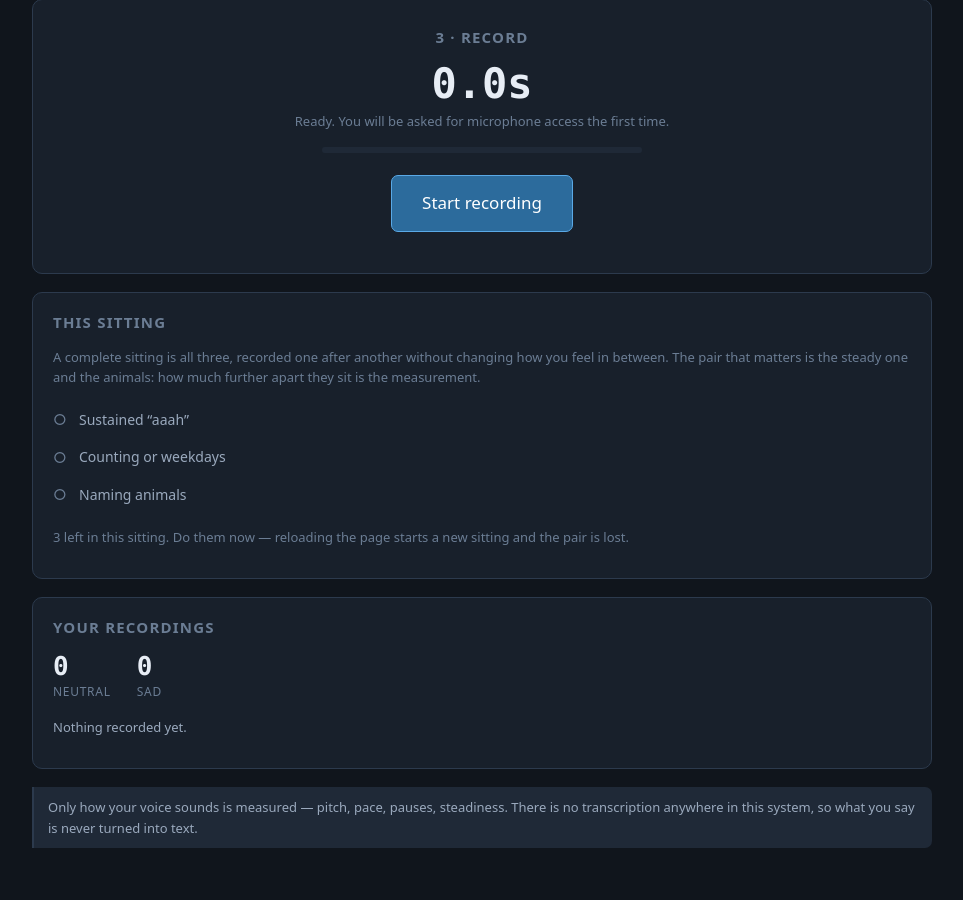
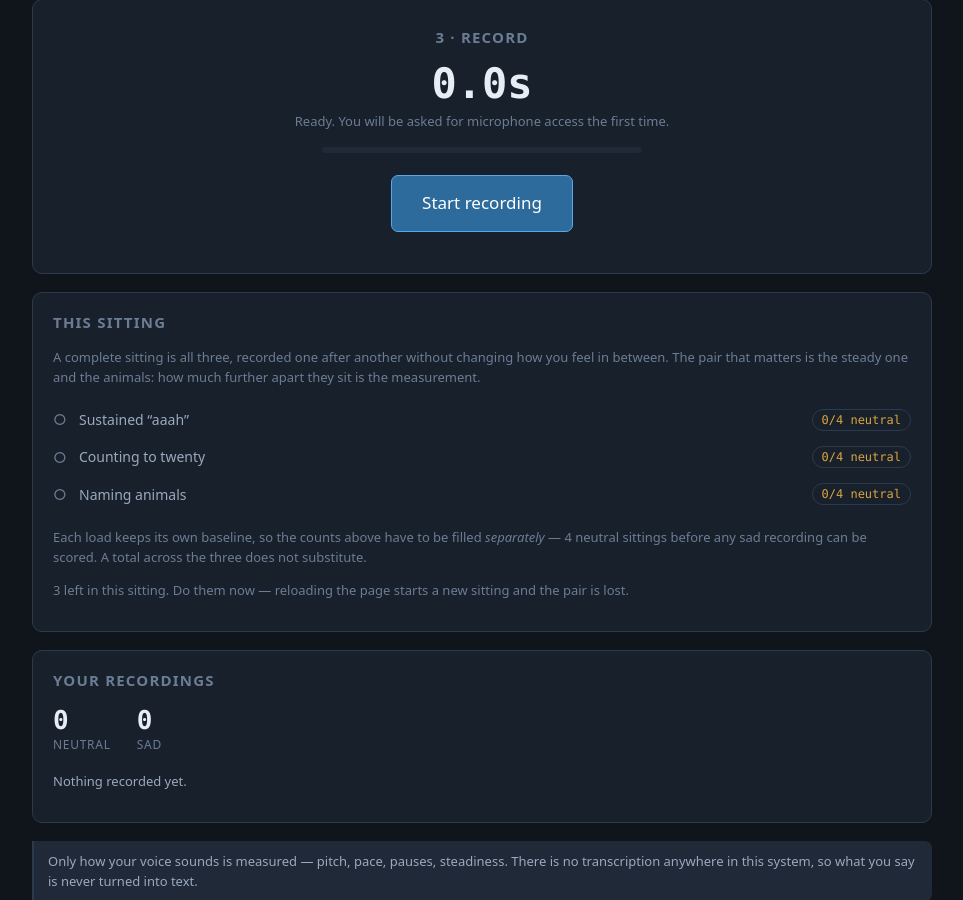
Before and after one commit to AbhijithSriram/voice-lab, a Flask app: page /record in a window 1280 px wide. Shown: the part 690-1590 px from the top of the page, without its empty margins (158-1121 px from the left). Run offline with Flask 3, Linux system fonts and the light colour scheme; the visitor is signed in with stand-in values (Sample User, id 1); data comes from the database, SQL or seed files in the repository; data that the repository does not hold is empty.

Commit message:
Show per-load progress, and stop offering prompts that count for nothing
The first real subject recorded three sittings. One followed the protocol; the
other two were free prompts. Per load that left 1 neutral each for automatic,
phonation and effortful against the 3 a baseline needs, while the three free
prompts pooled into one 'untagged' baseline that did become reliable and
scored two cases at 50.45. The dashboard was right and the app was wrong: it
offered prompts that could not pair, could not contribute to the contrast, and
pooled three unrelated tasks into a single baseline -- the exact mixing per-load
baselines exist to prevent.

The free prompts and the two spare automatic prompts are gone from the bank,
deactivated rather than deleted since recordings point at them. What is left is
the three that the analysis actually consumes, which also removes the locked-out
options entirely -- there is nothing left to lock.

The record page now shows neutral progress per load against the real target
instead of a total, because a subject cannot tell from 'six neutral recordings'
that every load is short. The results headline said 'more than 3 neutral
recordings' too, which stopped being true when baselines went per-load.

```diff
--- a/voicelab/app.py
+++ b/voicelab/app.py
@@ -49,6 +49,9 @@ LABELS = [
 ]
 
 LABEL_VALUES = {value for value, _ in LABELS}
+
+# The label that builds each per-load baseline.
+BASELINE_LABEL = "neutral"
 
 
 def _now() -> str:
@@ -242,6 +245,25 @@ def create_app() -> Flask:
             (g.user["id"],),
         )
         pinned_automatic = anchor["prompt_id"] if anchor else None
+
+        # Per-load neutral counts. Each load carries its own baseline, so
+        # "six neutral recordings" means nothing on its own -- six spread over
+        # three loads leaves every one of them short. A subject cannot see that
+        # from a total, and the first person through this app recorded three
+        # sittings of which two counted for nothing.
+        per_load = {
+            row["load"]: row["n"]
+            for row in db.query(
+                "SELECT p.load, COUNT(*) AS n FROM recordings r"
+                " JOIN prompts p ON p.id = r.prompt_id"
+                " WHERE r.user_id = ? AND r.label = ? AND p.load IS NOT NULL"
+                " GROUP BY p.load",
+                (g.user["id"], BASELINE_LABEL),
+            )
+        }
+        # One to spare beyond the baseline minimum: the extras become controls,
+        # and without controls a separation cannot be computed at all.
+        neutral_target = dsp_settings.VOICE_BASELINE_MIN_SAMPLES + 1
         recent = db.query(
             "SELECT * FROM recordings WHERE user_id = ? ORDER BY created_at DESC LIMIT 10",
             (g.user["id"],),
@@ -253,6 +275,8 @@ def create_app() -> Flask:
             counts=counts,
             recent=recent,
             pinned_automatic=pinned_automatic,
+            per_load=per_load,
+            neutral_target=neutral_target,
             baseline_needed=dsp_settings.VOICE_BASELINE_MIN_SAMPLES,
         )
 
--- a/voicelab/db.py
+++ b/voicelab/db.py
@@ -146,26 +146,30 @@ DEFAULT_PROMPTS = [
     ),
     (
         "fixed",
-        "Say the days of the week, twice, at whatever pace feels natural.",
-        "automatic",
-    ),
-    (
-        "fixed",
-        "Read this aloud, twice: ‘The train leaves at seven in the morning and "
-        "arrives late in the evening. It is a long journey, but the seats are "
-        "comfortable enough to sleep.’",
-        "automatic",
-    ),
-    (
-        "fixed",
         "Name as many animals as you can, out loud, until you are asked to stop. "
         "Any language. If you run out, keep trying — the pauses are the point.",
         "effortful",
     ),
-    ("free", "Describe what you did yesterday, in as much detail as you like.", None),
-    ("free", "Describe the room you are sitting in right now.", None),
-    ("free", "Talk about a place you would like to travel to, and why.", None),
 ]
+
+# Deliberately gone, and deactivated rather than deleted because recordings
+# point at them:
+#
+#   "Say the days of the week"      a second automatic prompt, and a subject
+#   "Read this aloud: 'The train'"  can only ever use one -- their anchor has
+#                                   to stay fixed across sittings or the gaps
+#                                   are not comparable. The reading prompt also
+#                                   required English text, which quietly
+#                                   contradicts "any language you like".
+#
+#   the three free prompts          they carry no load, so they cannot pair and
+#                                   cannot contribute to the contrast. Worse,
+#                                   they pooled into one 'untagged' baseline
+#                                   spanning three unrelated tasks -- the exact
+#                                   mixing that per-load baselines exist to
+#                                   prevent. Offering them meant a subject
+#                                   could record a full sitting that counted
+#                                   for nothing, and one did.
 
 
 def connect(path: Optional[Path] = None) -> sqlite3.Connection:
--- a/voicelab/static/app.css
+++ b/voicelab/static/app.css
@@ -144,6 +144,12 @@ tr:last-child td { border-bottom: none; }
 .session-check li .tick { color: var(--faint); font-size: 15px; width: 16px; }
 .session-check li.got { color: var(--text); }
 .session-check li.got .tick { color: var(--ok); }
+.session-check .progress {
+  margin-left: auto; font: 500 12px/1 var(--mono);
+  color: var(--warn); border: 1px solid var(--line);
+  border-radius: 20px; padding: 4px 9px;
+}
+.session-check .progress.met { color: var(--ok); border-color: var(--ok); }
 
 @media (max-width: 620px) {
   main { padding: 18px 14px 60px; }
--- a/voicelab/templates/record.html
+++ b/voicelab/templates/record.html
@@ -81,10 +81,22 @@
     animals: how much further apart they sit is the measurement.
   </p>
   <ul class="session-check" id="session-check">
-    <li data-load="phonation"><span class="tick">○</span> Sustained “aaah”</li>
-    <li data-load="automatic"><span class="tick">○</span> Counting or weekdays</li>
-    <li data-load="effortful"><span class="tick">○</span> Naming animals</li>
+    {% for load, name in [('phonation', 'Sustained “aaah”'),
+                          ('automatic', 'Counting to twenty'),
+                          ('effortful', 'Naming animals')] %}
+    <li data-load="{{ load }}">
+      <span class="tick">○</span> {{ name }}
+      <span class="progress {% if per_load.get(load, 0) >= neutral_target %}met{% endif %}">
+        {{ per_load.get(load, 0) }}/{{ neutral_target }} neutral
+      </span>
+    </li>
+    {% endfor %}
   </ul>
+  <p class="small faint">
+    Each load keeps its own baseline, so the counts above have to be filled
+    <em>separately</em> — {{ neutral_target }} neutral sittings before any sad
+    recording can be scored. A total across the three does not substitute.
+  </p>
   <p class="small faint" id="session-note"></p>
 </div>
 
```
Also changed, not shown: voicelab/templates/results.html (+12 -3 lines).
